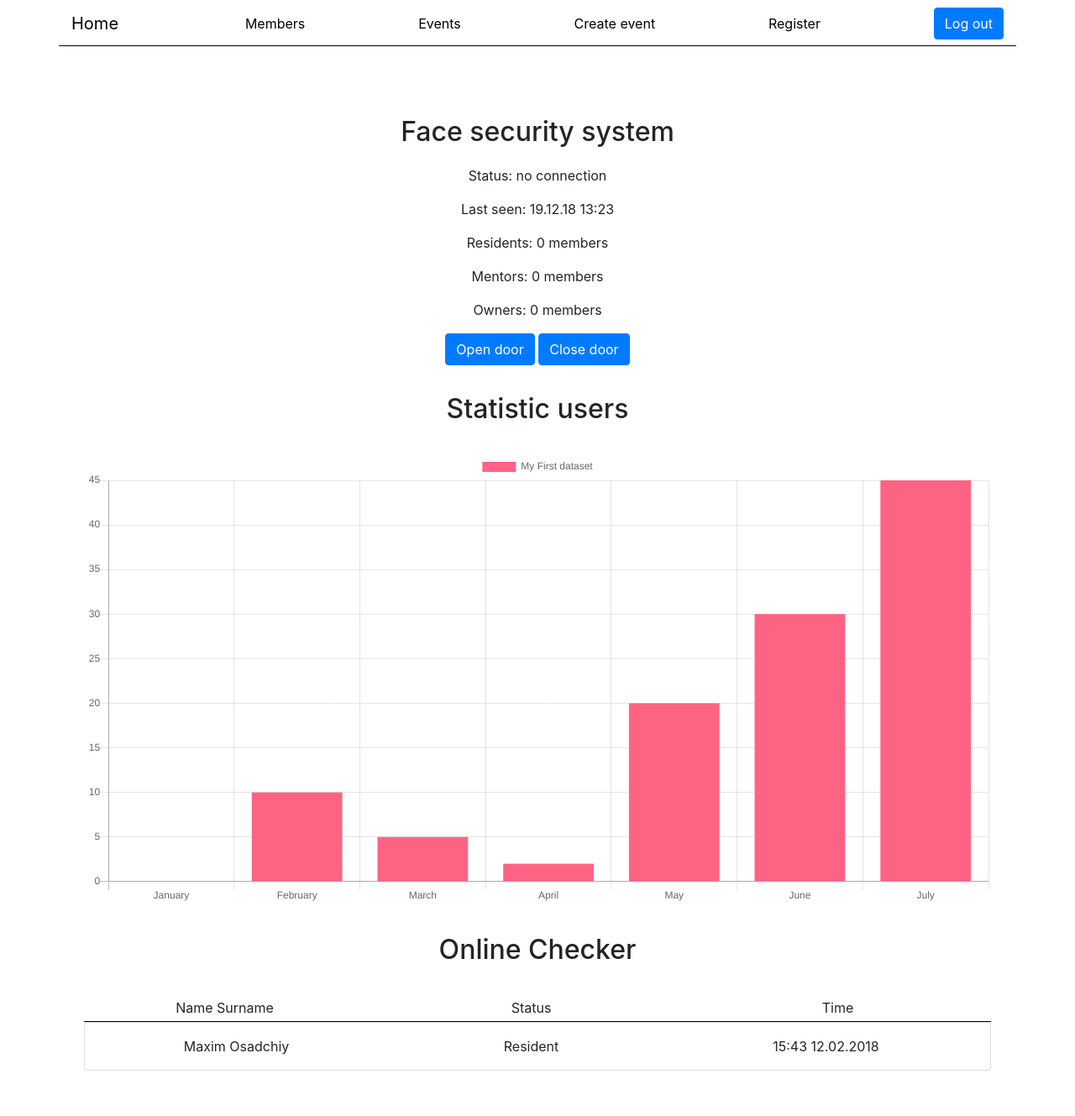
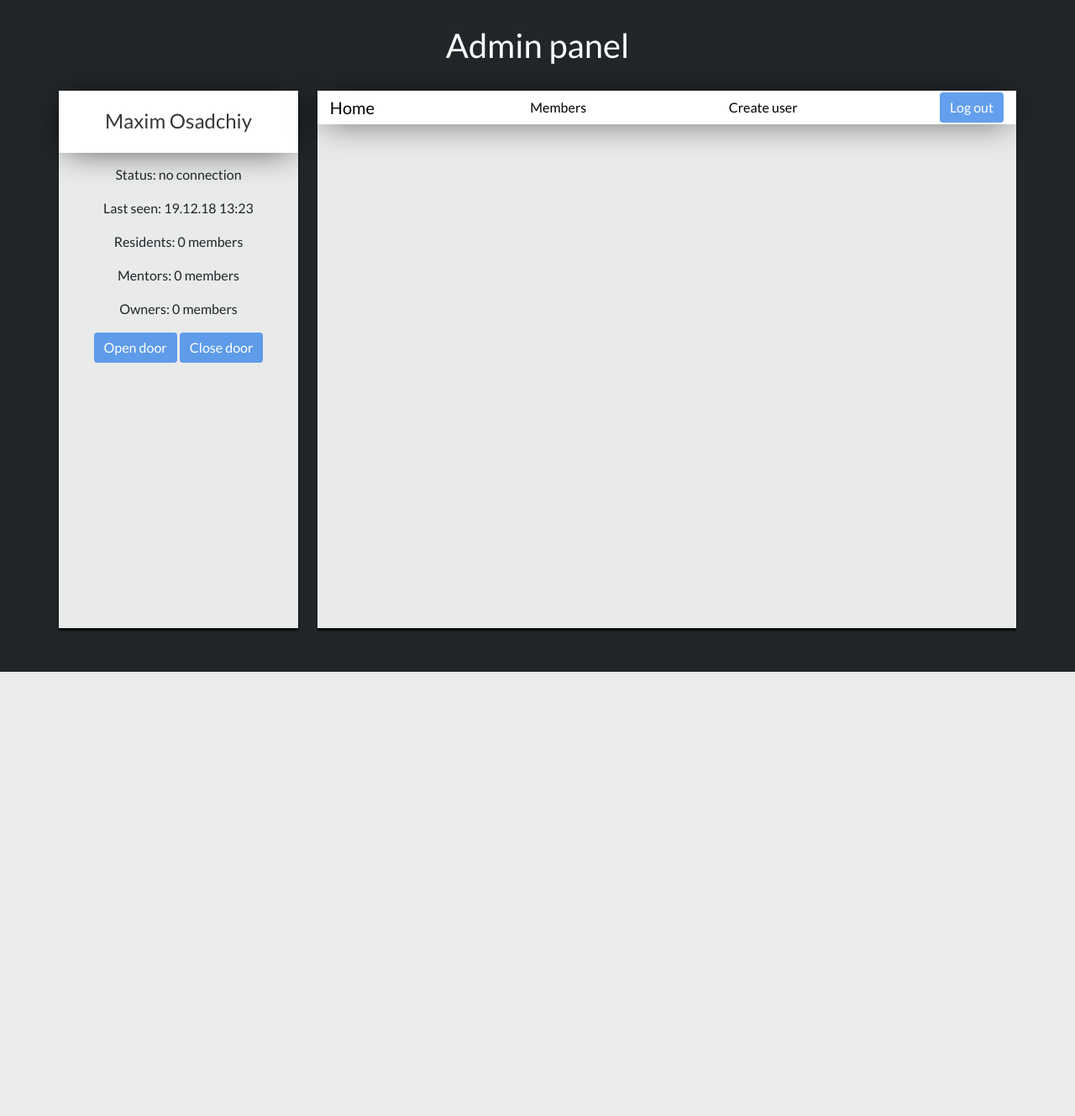
Before and after one commit to AtomSpaceTeam/face-recognition, a Django app: page / in a window 1280 px wide. Shown: the whole page at 84% size. After the commit the page ends 800 px from the top, so only its background shows below. Run offline with Django 3.2, Linux system fonts and the light colour scheme; the visitor is signed in with stand-in values (Sample User, id 1); some libraries are stand-ins or nearby versions.

Commit message:
update admin panel

```diff
--- a/App/login/static/css/base.css
+++ b/App/login/static/css/base.css
@@ -1,5 +1,8 @@
+@import url('https://fonts.googleapis.com/css?family=Lato');
+
 body {
     background: white;
+    font-family: 'Lato', cursive;
 }
 
 .login-block {
--- a/App/login/static/css/home-user.css
+++ b/App/login/static/css/home-user.css
@@ -1,11 +1,12 @@
-@import url('https://fonts.googleapis.com/css?family=Satisfy');
+@import url('https://fonts.googleapis.com/css?family=Lato');
 
 body {
     background: #222629;
+    font-family: 'Lato', cursive;
 }
 
 .profile-h1 {
-    font-family: 'Satisfy', cursive;
+    font-family: 'Lato', cursive;
     text-align: center;
     margin-top: 30px;
     margin-bottom: 30px;
--- /dev/null
+++ b/App/login/static/css/home.css
@@ -0,0 +1,9 @@
+.status-block {
+    text-align: center;
+    margin: 5%;
+}
+
+.information-block {
+    overflow-y: scroll;
+    height: 92%;
+}
--- a/App/login/templates/base.html
+++ b/App/login/templates/base.html
@@ -11,18 +11,6 @@
     <script src="https://cdnjs.cloudflare.com/ajax/libs/Chart.js/2.4.0/Chart.min.js"></script>
 </head>
 <body>
-    {% if user.is_authenticated %}
-        <nav class="navbar navbar-default navbar-fixed-top">
-            <div class="container" style="border-bottom: black 1px outset; padding-bottom: 0.5%;">
-                <div class="navbar-brand"> <a class="navbar-link" href="{% url 'index' %}" style="color:black;">Home</a> </div>
-                <a href="{% url 'list_users' %}" style="color:black;"> Members </a>
-                <a href="{% url 'list_events' %}" style="color:black;"> Events </a>
-                <a href="{% url 'create_event' %}" style="color:black;"> Create event </a>
-                <a href="{% url 'register' %}" style="color:black;"> Register </a>
-                <a href="{% url 'logout' %}"><button class="btn btn-primary" type="submit" >Log out</button></a>
-            </div>
-        </nav>
-    {% endif %}
     {% block content %}
     {% endblock %}
 </body>
--- a/App/login/templates/create_user/index.html
+++ b/App/login/templates/create_user/index.html
@@ -1,11 +1,11 @@
-{% extends "base.html" %}
+{% extends "../home/index-base.html" %}
 
-{% block content %}
+{% block info %}
 
 <div class="container">
     <div class="row">
         <div class="col-sm" style="margin-bottom: 2%;"></div>
-        <div class="col-sm" style="margin-bottom: 2%;">
+        <div class="col-sm" style="margin-bottom: 2%;margin-top:2%">
             <h3>Add User</h3>
             <div class='register-block'>
                 <form style="display:grid;" enctype="multipart/form-data" action="" method="post">
--- a/App/login/templates/home-user/index.html
+++ b/App/login/templates/home-user/index.html
@@ -24,7 +24,7 @@
                         <a href="{% url 'list_users' %}" style="color:black;"> Members </a>
                         <a href="{% url 'list_events' %}" style="color:black;"> Events </a>
                         <a href="{% url 'create_event' %}" style="color:black;"> Create event </a>
-                        <a href="{% url 'create_user' %}" style="color:black;"> Create user </a>
+                        <a href="{% url 'register' %}" style="color:black;"> Create user </a>
                         <a href="{% url 'logout' %}"><button class="btn btn-primary" type="submit" >Log out</button></a>
                     </div>
                 </nav>
--- /dev/null
+++ b/App/login/templates/home/index-base.html
@@ -0,0 +1,55 @@
+{% extends "base.html" %}
+
+{% block content %}
+
+{% load staticfiles %}
+<link rel="stylesheet" media="all" href="{% static 'css/home-user.css' %}" type="text/css">
+<link rel="stylesheet" media="all" href="{% static 'css/home.css' %}" type="text/css">
+
+<h1 class="profile-h1">Admin panel</h1>
+<div class="container">
+    <div class="row">
+        <div class="info-block">
+            <div class="photo-block">
+                <h4 class="name-text">Maxim Osadchiy</h4>
+            </div>
+            <div class="status-block">
+                {% if open_door %}
+                <p>Status: Open</p>
+                {% elif close_door %}
+                    <p>Status: Close</p>
+                {% else %}
+                    <p>Status: no connection</p>
+                {% endif %}
+                <p>Last seen: 19.12.18 13:23</p>
+                <p>Residents: {{ residents }} members</p>
+                <p>Mentors: {{ mentors }} members</p>
+                <p>Owners: {{ owners }} members</p>
+                <div class="door-dutton">
+                    <a href="\"><button class="btn btn-primary" type="submit" >Open door</button></a>
+                    <a href="\"><button class="btn btn-primary" type="submit" >Close door</button></a>
+                </div>
+            </div>
+        </div>
+        <div class="statistic-block">
+            <div class="navbar-block">
+                <nav class="navbar navbar-expand-lg">
+                    <div class="container">
+                        <div class="navbar-brand"> <a class="navbar-link" href="{% url 'index' %}" style="color:black;">Home</a> </div>
+                        <a href="{% url 'list_users' %}" style="color:black;"> Members </a>
+                        <!-- <a href="{% url 'list_events' %}" style="color:black;"> Events </a> -->
+                        <!-- <a href="{% url 'create_event' %}" style="color:black;"> Create event </a> -->
+                        <a href="{% url 'register' %}" style="color:black;"> Create user </a>
+                        <a href="{% url 'logout' %}"><button class="btn btn-primary" type="submit" >Log out</button></a>
+                    </div>
+                </nav>
+            </div>
+            <div class="information-block">
+                {% block info %}
+                {% endblock %}
+            </div>
+        </div>
+    </div>
+</div>
+
+{% endblock %}
--- a/App/login/views.py
+++ b/App/login/views.py
@@ -25,7 +25,7 @@ def index(request):
     residents = User.objects.filter(status='resident').count()
     mentors = User.objects.filter(status='mentor').count()
     owners = User.objects.filter(status='owner').count()
-    return render(request, 'home/index.html', {'residents': residents,'mentors': mentors,'owners': owners})
+    return render(request, 'home/index-base.html', {'residents': residents,'mentors': mentors,'owners': owners})
 
 @login_required
 def api(request):
```
Also changed, not shown: App/login/templates/home-admin/index.html (renamed from App/login/templates/home/index.html, +11 -47 lines), App/login/templates/register_user/index.html (+3 -4 lines).
